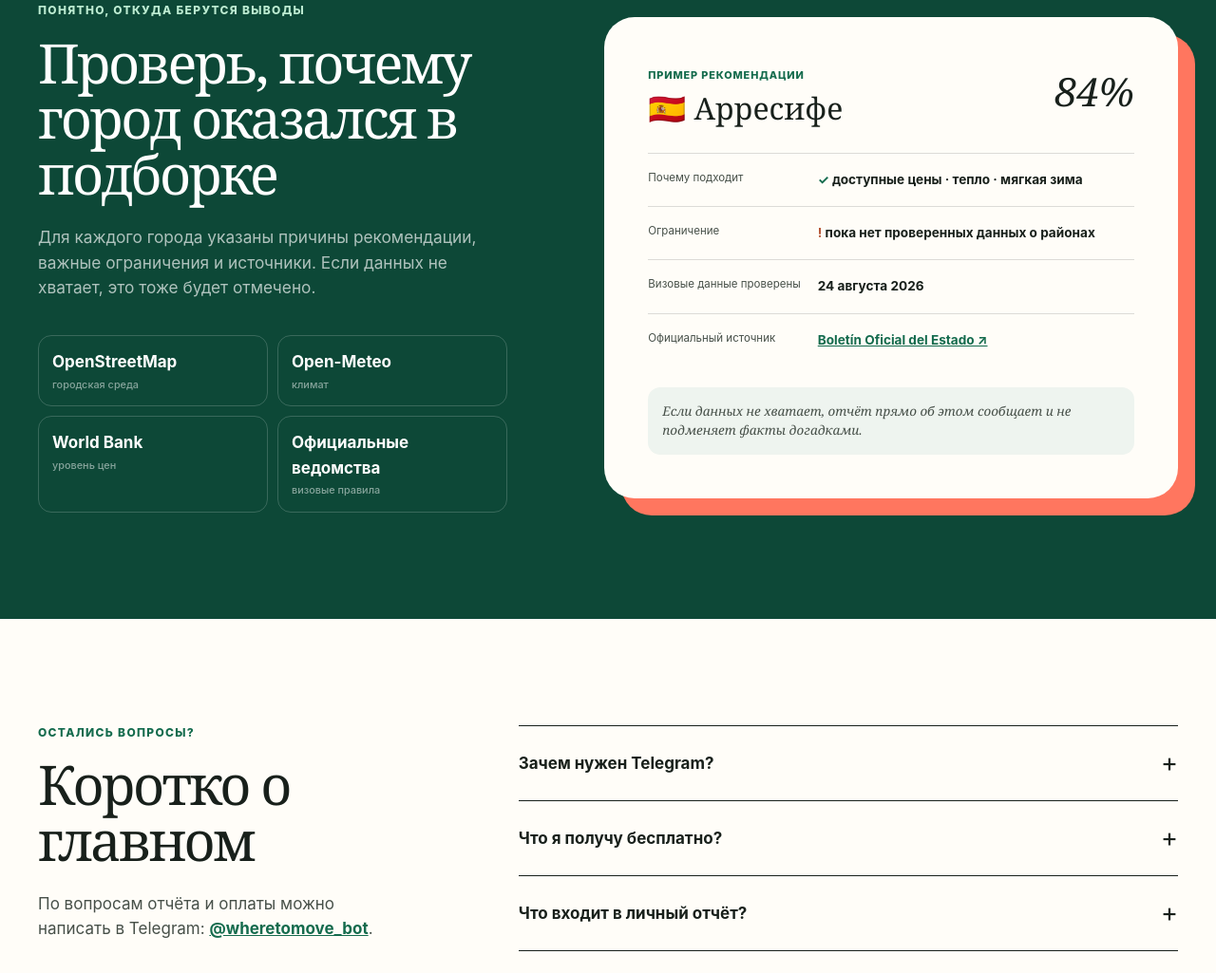
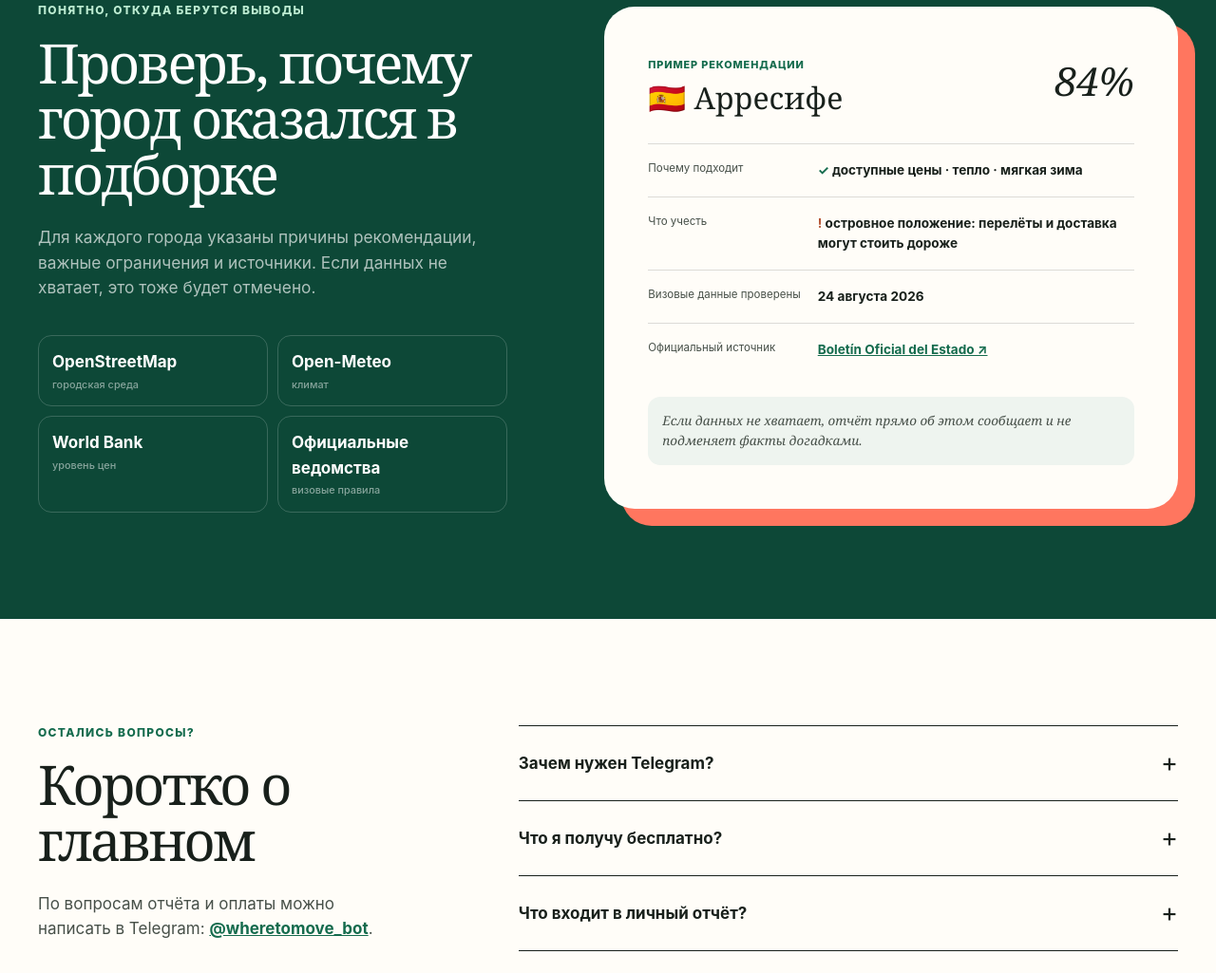
Before and after one commit to Darydis/wheretomovebot-site, a plain HTML site: page index.html in a window 1280 px wide. Shown: the part 6678-7703 px from the top of the page at 95% size. Drawn offline with Linux system fonts and the light colour scheme.

Commit message:
Refine recommendation tradeoff copy

```diff
--- a/index.html
+++ b/index.html
@@ -343,7 +343,7 @@
         <article class="evidence-card reveal">
           <div class="evidence-head"><div><span>Пример рекомендации</span><h3>🇪🇸 Арресифе</h3></div><strong>84%</strong></div>
           <div class="evidence-row good"><span>Почему подходит</span><p>доступные цены · тепло · мягкая зима</p></div>
-          <div class="evidence-row warn"><span>Ограничение</span><p>пока нет проверенных данных о районах</p></div>
+          <div class="evidence-row warn"><span>Что учесть</span><p>островное положение: перелёты и доставка могут стоить дороже</p></div>
           <div class="evidence-row"><span>Визовые данные проверены</span><p>24 августа 2026</p></div>
           <div class="evidence-row"><span>Официальный источник</span><p><a href="https://www.boe.es/buscar/act.php?id=BOE-A-2022-21739" rel="noopener noreferrer" target="_blank">Boletín Oficial del Estado ↗</a></p></div>
           <p class="evidence-note">Если данных не хватает, отчёт прямо об этом сообщает и не подменяет факты догадками.</p>
```
